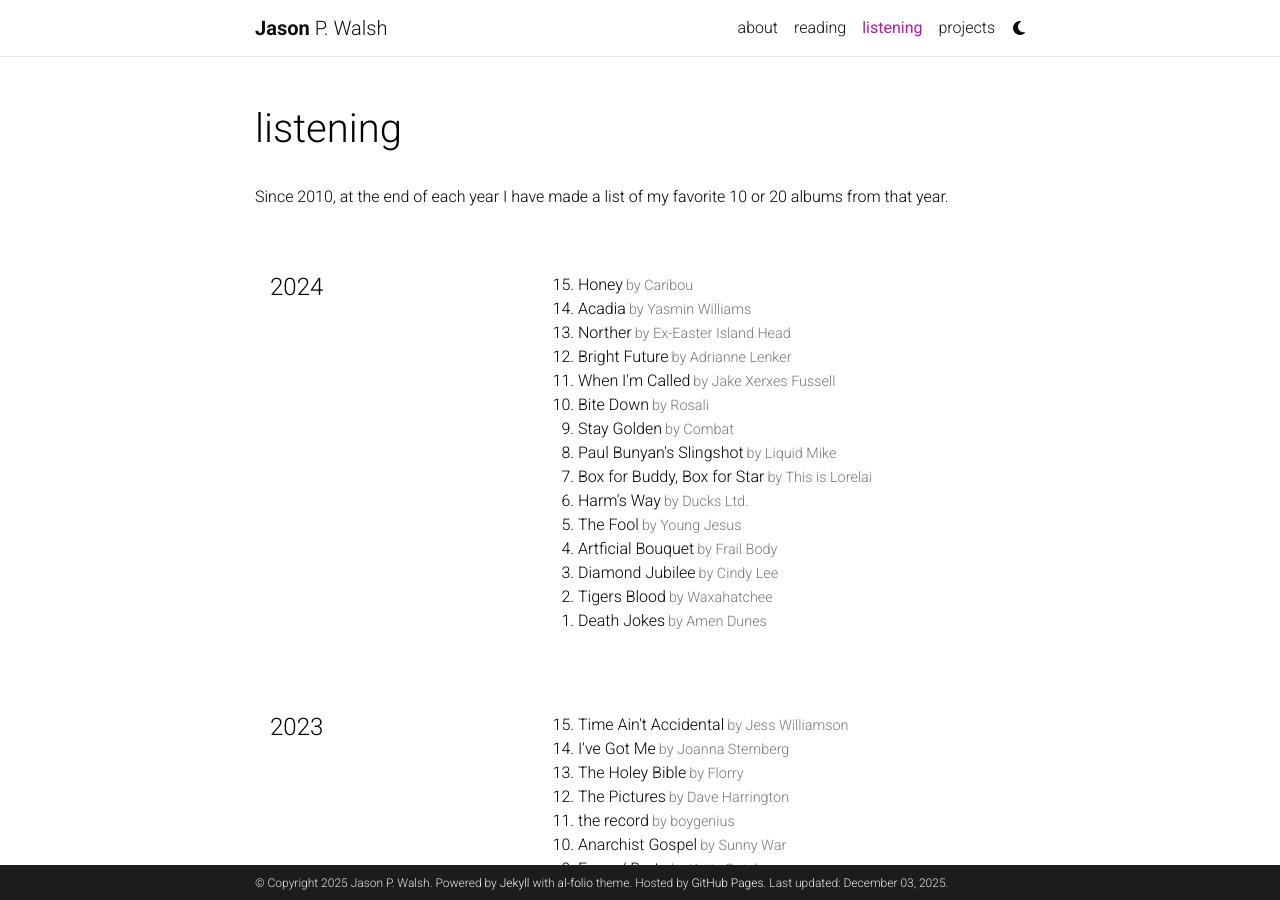
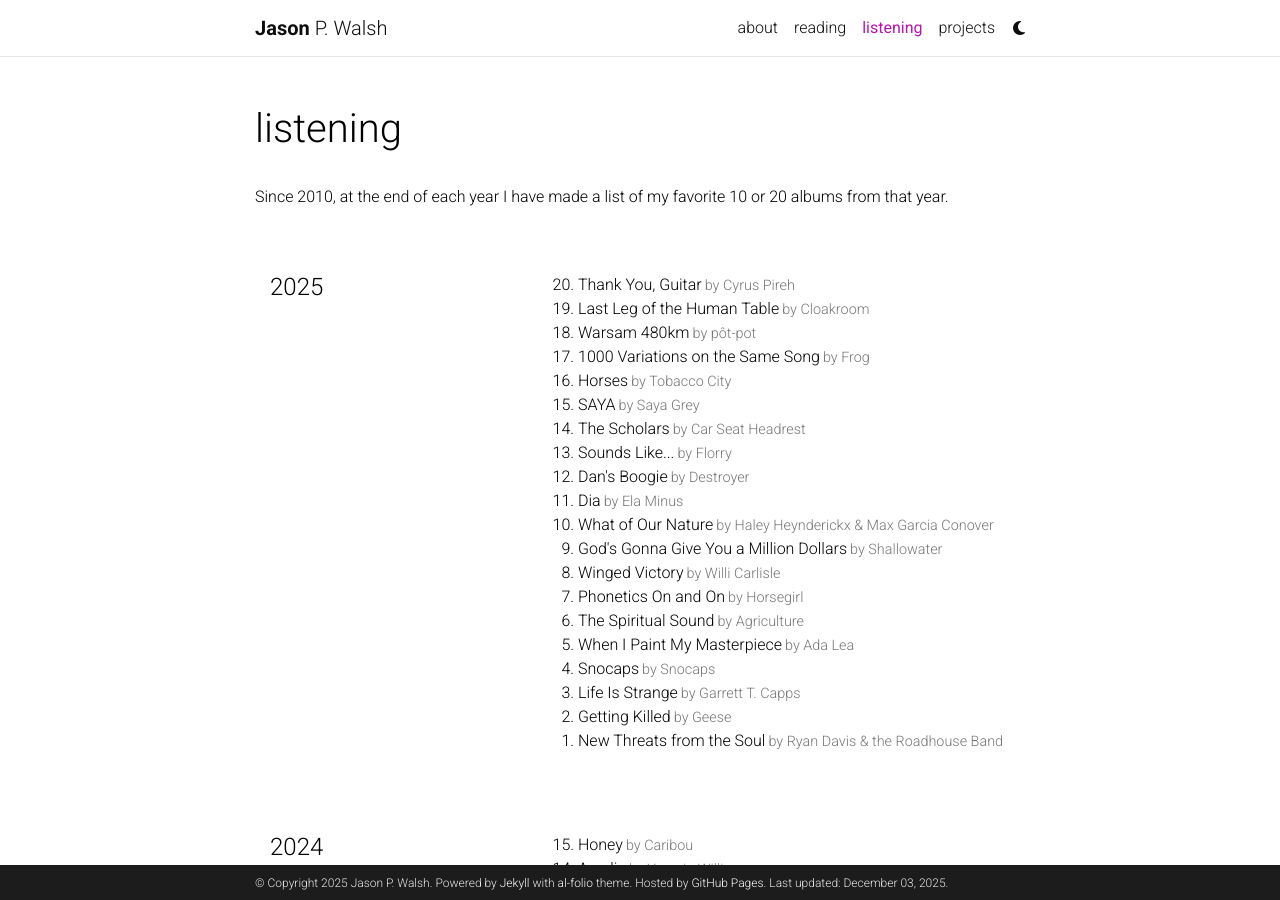
Before and after one commit to jwals23/jwals23.github.io, a Jekyll site: the page built from _pages/listening.md, in a window 1280 px wide and 900 px high. Built offline with Jekyll 4.4.1, drawn with Linux system fonts in a browser that asks for light colours; comment, search, counter and statistics services are not loaded; a style sheet for code colours, icons or effects is not loaded.

Commit message:
Update listening.yml

```diff
--- a/_data/listening.yml
+++ b/_data/listening.yml
@@ -1,4 +1,66 @@
 list:
+  - year: "2025"
+    albums:
+      - title: Thank You, Guitar
+        artist: Cyrus Pireh
+
+      - title: Last Leg of the Human Table
+        artist: Cloakroom
+
+      - title: Warsam 480km
+        artist: pôt-pot
+
+      - title: 1000 Variations on the Same Song
+        artist: Frog
+
+      - title: Horses
+        artist: Tobacco City
+
+      - title: SAYA
+        artist: Saya Grey
+
+      - title: The Scholars
+        artist: Car Seat Headrest
+
+      - title: Sounds Like...
+        artist: Florry
+
+      - title: Dan's Boogie
+        artist: Destroyer
+
+      - title: Dia
+        artist: Ela Minus
+
+      - title: What of Our Nature
+        artist: Haley Heynderickx & Max Garcia Conover
+
+      - title: God's Gonna Give You a Million Dollars
+        artist: Shallowater
+
+      - title: Winged Victory
+        artist: Willi Carlisle
+
+      - title: Phonetics On and On
+        artist: Horsegirl
+
+      - title: The Spiritual Sound
+        artist: Agriculture
+
+      - title: When I Paint My Masterpiece
+        artist: Ada Lea
+
+      - title: Snocaps
+        artist: Snocaps
+
+      - title: Life Is Strange
+        artist: Garrett T. Capps
+
+      - title: Getting Killed
+        artist: Geese
+
+      - title: New Threats from the Soul
+        artist: Ryan Davis & the Roadhouse Band
+
   - year: "2024"
     albums:
       - title: Honey
```
